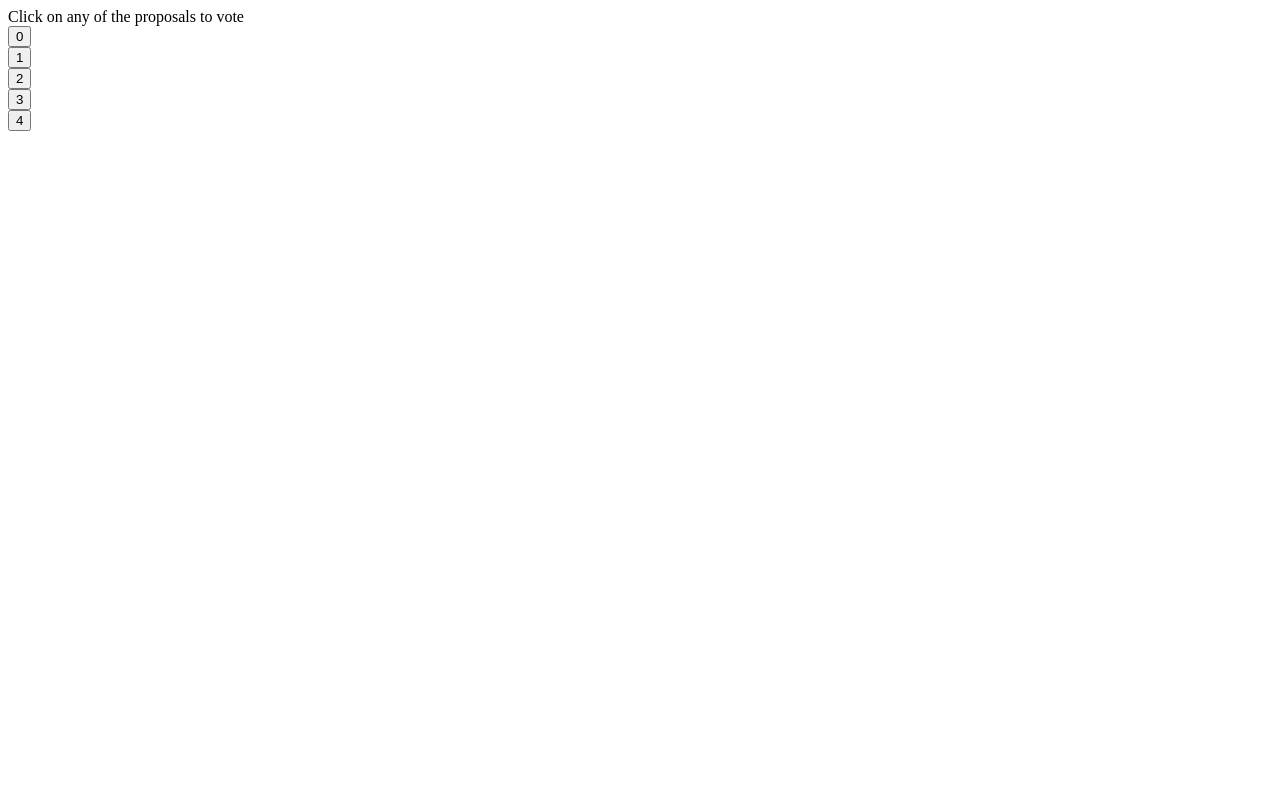
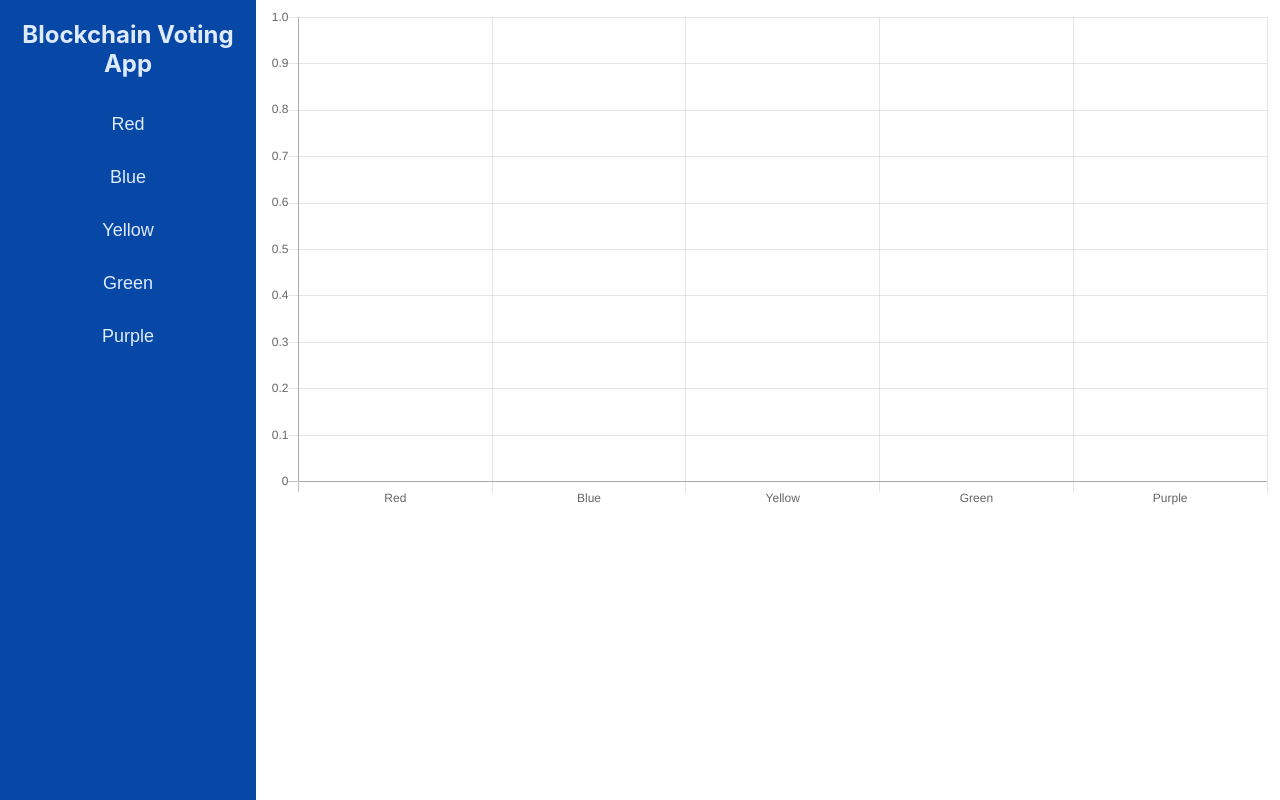
Before and after one commit to datruic/vote_dapp, a plain HTML site: page index.html in a window 1280 px wide. Drawn offline with nearby package versions, Linux system fonts and the light colour scheme.

Commit message:
DEVELOPMENT - Added style to the app (Desktop), - Updated HTML to take in consideration chart and layout, - Updated index.js for chart and fetching data, - Added a service for voting

```diff
--- a/index.html
+++ b/index.html
@@ -1,25 +1,49 @@
-<!DOCTYPE html>
+<!doctype html>
 <html lang="en">
+
 <head>
-    <meta charset="UTF-8">
-    <title>Voting</title>
-    <script src="./index.js"></script>
+  <meta charset="utf-8">
+  <meta http-equiv="x-ua-compatible" content="ie=edge">
+  <meta name="viewport" content="width=device-width, initial-scale=1">
+
+  <title>Blockchain Voting App</title>
+
+  <script src="https://cdnjs.cloudflare.com/ajax/libs/Chart.js/2.7.2/Chart.min.js"></script>
+  <link rel="stylesheet" href="./styles.css">
 </head>
+
 <body>
-    <div>
-        Click on any of the proposals to vote
-        <br>
-        <button onclick="vote(0)">0</button>
-        <br>
-        <button onclick="vote(1)">1</button>
-        <br>
-        <button onclick="vote(2)">2</button>
-        <br>
-        <button onclick="vote(3)">3</button>
-        <br>
-        <button onclick="vote(4)">4</button>
-    </div>
-    <div id="graph">
-    </div>
+  <main class="wrapper" role="main">
+    <section class="sidebar-section">
+      <header class="sidebar-header">
+        <h2>
+          Blockchain Voting App
+        </h2>
+      </header>
+      <ul id="voting-list">
+        <li>
+          <button id="0">Red</button>
+        </li>
+        <li>
+          <button id="1">Blue</button>
+        </li>
+        <li>
+          <button id="2">Yellow</button>
+        </li>
+        <li>
+          <button id="3">Green</button>
+        </li>
+        <li>
+          <button id="4">Purple</button>
+        </li>
+      </ul>
+    </section>
+    <section class="chart-section">
+      <canvas id="chart"></canvas>
+    </section>
+  </main>
+  <script src="./voting-service.js"></script>
+  <script src="./index.js"></script>
 </body>
+
 </html>
--- a/index.js
+++ b/index.js
@@ -1,21 +1,77 @@
-let proposal_votes = [0,0,0,0,0];
-let _ = setInterval(getVotes, 1000 * 12);
+let app = _ => {
+  /* PRIVATE VARIABLES */
+  let _ctx = document.getElementById('chart').getContext('2d');
+  let _chartConfig = {
+    type: 'bar',
+    data: {
+      labels: ['Red', 'Blue', 'Yellow', 'Green', 'Purple'],
+      datasets: [{
+        backgroundColor: [
+          'rgba(255, 99, 132, 0.2)',
+          'rgba(54, 162, 235, 0.2)',
+          'rgba(255, 206, 86, 0.2)',
+          'rgba(75, 192, 192, 0.2)',
+          'rgba(153, 102, 255, 0.2)'
+        ],
+        borderColor: [
+          'rgba(255,99,132,1)',
+          'rgba(54, 162, 235, 1)',
+          'rgba(255, 206, 86, 1)',
+          'rgba(75, 192, 192, 1)',
+          'rgba(153, 102, 255, 1)'
+        ],
+        borderWidth: 1
+      }]
+    },
+    options: {
+      legend: {
+        display: false
+      },
+      scales: {
+        yAxes: [{
+          ticks: {
+            beginAtZero: true
+          }
+        }]
+      }
+    }
+  };
+  let _chart = new Chart(_ctx, _chartConfig);
 
-function vote(proposal_id) {
-    proposal_votes[proposal_id] += 1;
-    console.log(proposal_votes);
-}
+  let _votingList = document.getElementById('voting-list');
+  let _hasVoted = false;
 
-function getVotes() {
-    ret = [];
-    let i = 0;
-    proposal_votes.forEach(function (proposal) {
-        ret.push({
-            id: i,
-            value: proposal
-        });
-        i++;
+  /* PRIVATE FUNCTIONS */
+  let _fetchData = _ => VotingService().getAllVotes()
+    .then(votes => {
+      _chart.data.datasets[0].data = votes;
+      _chart.update();
     });
-    console.log(ret);
-    document.getElementById("graph").innerHTML = JSON.stringify(ret);
-}
+
+  let _subscribe = _ => setInterval(_fetchData, 12000);
+
+  let _onVoteSubmit = event => {
+    if (event.target.tagName !== 'BUTTON' || _hasVoted) return;
+
+    let id = event.target.id;
+    let votes = _chart.data.datasets[0].data;
+    votes[id] += 1;
+
+    VotingService().submitVote(id)
+      .then(_ => {
+        _chart.update();
+        _hasVoted = true;
+      });
+  };
+
+  return {
+    /* PUBLIC FUNCTIONS */
+    init: _ => {
+      _fetchData();
+      _subscribe();
+      _votingList.addEventListener('click', _onVoteSubmit);
+    }
+  }
+};
+
+(_ => app().init())();
--- /dev/null
+++ b/styles.css
@@ -0,0 +1,65 @@
+html,
+body {
+  height: 100%;
+}
+
+body {
+  margin: 0;
+}
+
+.wrapper {
+  display: grid;
+  font-family: -apple-system,BlinkMacSystemFont,Segoe UI,Roboto,Oxygen,Ubuntu,Fira Sans,Droid Sans,Helvetica Neue,sans-serif;
+  height: 100%;
+}
+
+.sidebar-section {
+  background-color: rgb(7, 71, 166);
+}
+
+.sidebar-section * {
+  color: rgb(222, 235, 255);
+}
+
+.sidebar-header {
+  text-align: center;
+}
+.sidebar-section ul {
+  list-style-type: none;
+  padding: 0;
+}
+
+.sidebar-section ul button {
+  border: none;
+  background: none;
+  outline: none;
+  font-size: 18px;
+  width: 100%;
+  padding: 1rem 0;
+}
+
+.sidebar-section ul button:hover {
+  background-color: rgba(9, 30, 66, 0.42);
+  cursor: pointer;
+}
+
+.chart-section {
+  padding: 10px;
+}
+
+@media screen and (min-width: 992px) {
+  .wrapper {
+    grid-template-columns: 20% auto;
+  }
+}
+
+@media screen and (max-width: 992px) {
+  .wrapper {
+    grid-template-rows: 100% 100%;
+    height: initial;
+  }
+
+  .sidebar-section {
+    height: max-content;
+  }
+}
--- /dev/null
+++ b/voting-service.js
@@ -0,0 +1,20 @@
+/* GLOBAL VARIABLES */
+let votes = [
+  { id: 0, value: 0 },
+  { id: 1, value: 0 },
+  { id: 2, value: 0 },
+  { id: 3, value: 0 },
+  { id: 4, value: 0 }
+];
+
+const VotingService = _ => {
+  /* PRIVATE FUNCTIONS */
+  const _formatVotes = votes => votes.map(vote => vote.value);
+  const _updateVote = (id) => votes[id].value += 1;
+
+  return {
+    /* PUBLIC FUNCTIONS */
+    getAllVotes: _ => Promise.resolve(votes).then(_formatVotes),
+    submitVote: (id) => Promise.resolve(id).then(_updateVote)
+  };
+}
```
